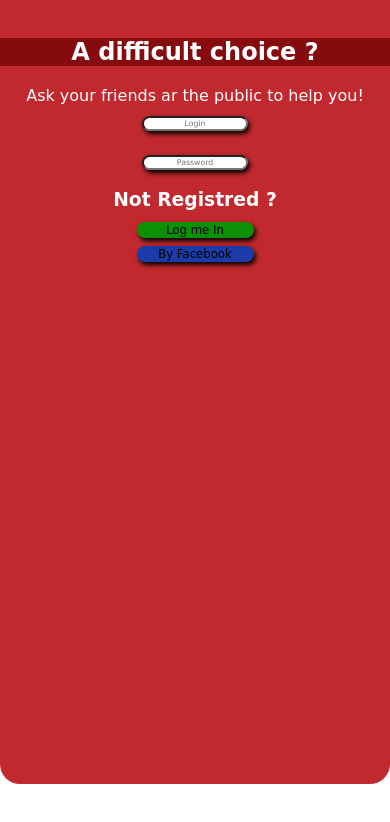
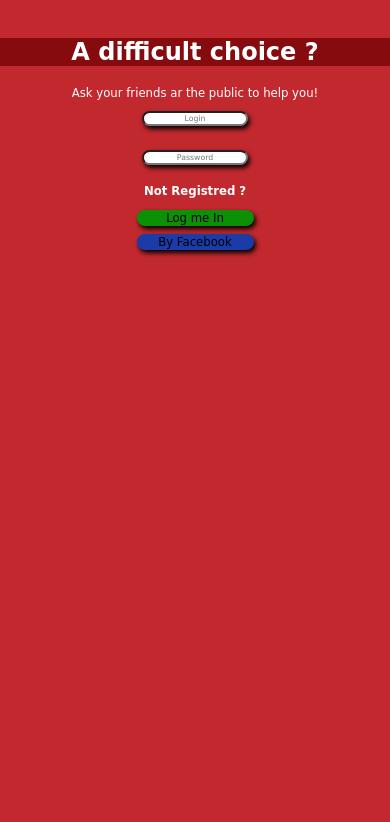
Before and after one commit to dev84-unalien/momochris13, a plain HTML site: page index.html in a window 390 px wide. Shown: the part 60-882 px from the top of the page. Before the commit the page ends 844 px from the top, so only its background shows below. Drawn offline with Linux system fonts and the light colour scheme; a web font is replaced by a local one.

Commit message:
responsive

```diff
--- a/css/style.css
+++ b/css/style.css
@@ -5,7 +5,7 @@
   background: #c2292e;
   border-radius: 20px;
   width: 100vw;
-  height: 100vh;
+  height: 200vh;
 }
 #login,
 #password {
@@ -65,10 +65,10 @@ width: 30vw;
   align-items: center;
   width: 100vw;
 }
-#texte,
-#fin {
+#texte,#fin {
   font-family: "Henny Penny", cursive;
   color: white;
+  font-size: 3vw;
 }
 
 body {
@@ -76,3 +76,9 @@ body {
   justify-content: center;
   margin: 0px;
 }
+#content{
+  width: 100vw;
+  height: 200vh;
+
+
+}
```
